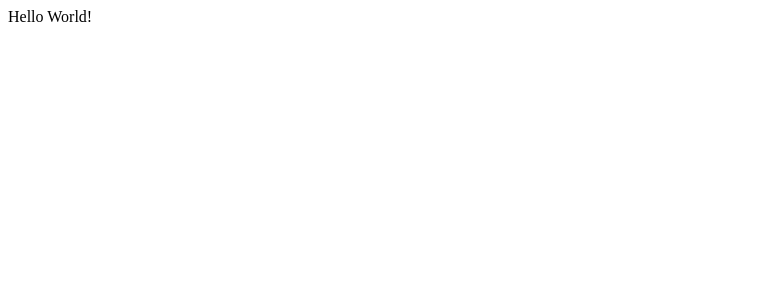
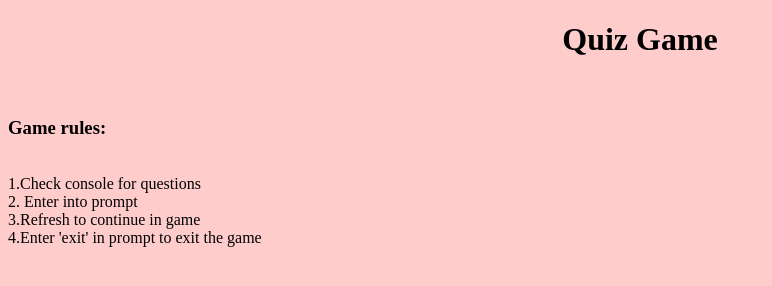
Before and after one commit to psin007/Quiz-game-with-JS, a plain HTML site: page index.html in a window 1280 px wide. Shown: the whole page, without its empty margins (0-772 px from the left). Drawn offline with Linux system fonts and the light colour scheme.

Commit message:
Finished html

```diff
--- a/index.html
+++ b/index.html
@@ -1,5 +1,22 @@
+<!DOCTYPE html>
 <html>
-<body>
-    Hello World!
-</body>
+    <head>
+        <meta charset="UTF-8">
+        <title>Quiz Game</title>
+
+    </head>
+    <body style = "background-color:#ffcccc;">
+        <center><h1>Quiz Game</h1></center>
+        <br/>
+        <h3> Game rules:</h3>
+        <br/>
+        1.Check console for questions
+        <br/>
+        2. Enter into prompt
+        <br/>
+        3.Refresh to continue in game
+        <br/>
+        4.Enter 'exit' in prompt to exit the game
+        <script src="script.js"></script>
+    </body>
 </html>
```
Also changed, not shown: script.js (added).
